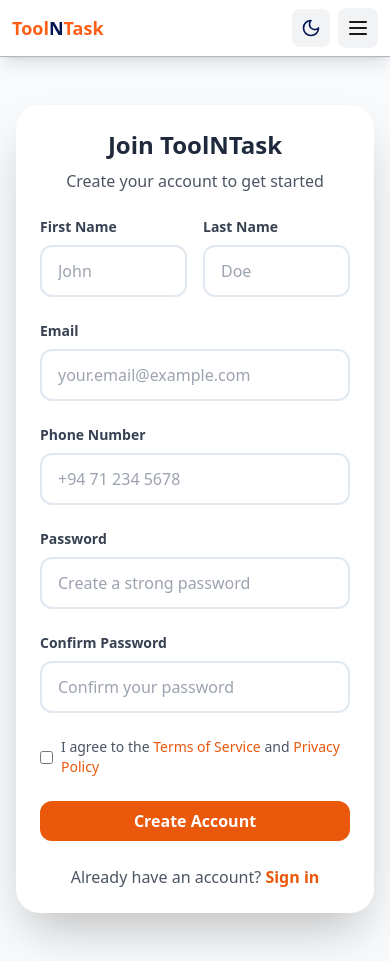
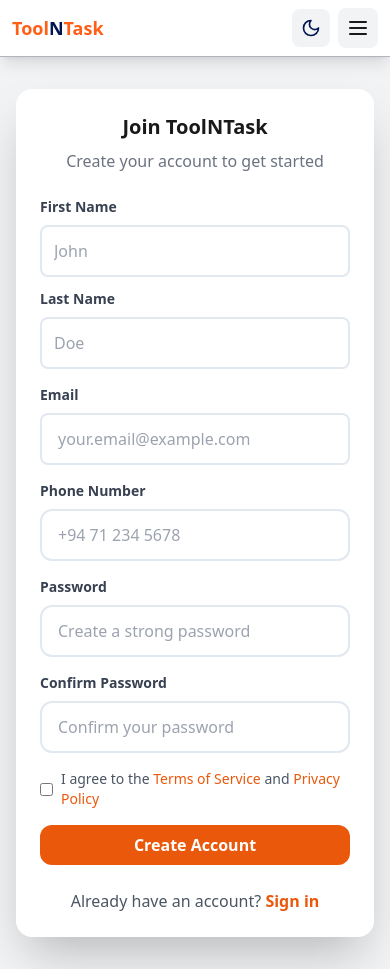
Before and after one commit to SeneshFitzroy/ToolnTask, a Next.js app: page /SignUp in a window 390 px wide. Built offline with nearby package versions, Linux system fonts and the light colour scheme.

Commit message:
feat: Enhanced pages/SignUp.tsx,  - Detailed changes: diff --git a/pages/SignUp.tsx b/pages/SignUp.tsx i... at 01:58 PM +0530, July 03, 2025

```diff
--- a/pages/SignUp.tsx
+++ b/pages/SignUp.tsx
@@ -1,52 +1,85 @@
 
 import Navigation from '../src/components/Navigation';
+import Footer from '../src/components/Footer';
 import { Button } from '../src/components/ui/button';
 import Link from 'next/link';
+import { useState, useEffect } from 'react';
+import { useTheme } from 'next-themes';
 
 export default function SignUp() {
+  const { theme } = useTheme();
+  const [mounted, setMounted] = useState(false);
+
+  useEffect(() => {
+    setMounted(true);
+  }, []);
+
+  if (!mounted) return null;
+
   return (
-    <div className="min-h-screen bg-gray-50 dark:bg-gray-900">
+    <div className="min-h-screen" style={{ backgroundColor: theme === 'dark' ? '#0C0F16' : '#F2F3F5' }}>
       <Navigation />
 
-      <div className="flex items-center justify-center py-12 sm:py-16 px-4 sm:px-6 lg:px-8">
-        <div className="max-w-md w-full">
-          <div className="bg-white dark:bg-gray-800 rounded-3xl shadow-2xl p-6 sm:p-8">
+      <div className="flex items-center justify-center py-8 sm:py-12 lg:py-16 px-4 sm:px-6 lg:px-8">
+        <div className="max-w-sm sm:max-w-md w-full">
+          <div className="rounded-2xl sm:rounded-3xl shadow-2xl p-6 sm:p-8" style={{ backgroundColor: theme === 'dark' ? '#1A1818' : '#FFFFFF' }}>
             <div className="text-center mb-6 sm:mb-8">
-              <h1 className="text-2xl sm:text-3xl font-bold text-slate-800 dark:text-white mb-2">Join ToolNTask</h1>
-              <p className="text-gray-600 dark:text-gray-300">Create your account to get started</p>
+              <h1 className="text-xl sm:text-2xl lg:text-3xl font-bold mb-2" style={{ color: theme === 'dark' ? '#FFFFFF' : '#1A1818' }}>Join ToolNTask</h1>
+              <p style={{ color: theme === 'dark' ? '#B3B5BC' : '#6B7280' }}>Create your account to get started</p>
             </div>
 
-            <form className="space-y-6">
-              <div className="grid grid-cols-2 gap-4">
+            <form className="space-y-4 sm:space-y-6">
+              <div className="grid grid-cols-1 sm:grid-cols-2 gap-3 sm:gap-4">
                 <div>
-                  <label className="block text-sm font-semibold text-gray-700 dark:text-gray-300 mb-2">First Name</label>
+                  <label className="block text-sm font-semibold mb-2" style={{ color: theme === 'dark' ? '#B3B5BC' : '#374151' }}>First Name</label>
                   <input
                     type="text"
-                    className="w-full px-4 py-3 border-2 border-slate-200 dark:border-gray-600 rounded-xl focus:border-orange-600 focus:outline-none bg-white dark:bg-gray-700 text-slate-800 dark:text-white"
+                    className="w-full px-3 sm:px-4 py-3 border-2 rounded-lg sm:rounded-xl focus:outline-none transition-colors"
+                    style={{
+                      borderColor: theme === 'dark' ? '#4B5563' : '#E2E8F0',
+                      backgroundColor: theme === 'dark' ? '#374151' : '#FFFFFF',
+                      color: theme === 'dark' ? '#FFFFFF' : '#1A1818'
+                    }}
                     placeholder="John"
+                    onFocus={(e) => e.currentTarget.style.borderColor = '#FF5E14'}
+                    onBlur={(e) => e.currentTarget.style.borderColor = theme === 'dark' ? '#4B5563' : '#E2E8F0'}
                   />
                 </div>
                 <div>
-                  <label className="block text-sm font-semibold text-gray-700 dark:text-gray-300 mb-2">Last Name</label>
+                  <label className="block text-sm font-semibold mb-2" style={{ color: theme === 'dark' ? '#B3B5BC' : '#374151' }}>Last Name</label>
                   <input
                     type="text"
-                    className="w-full px-4 py-3 border-2 border-slate-200 dark:border-gray-600 rounded-xl focus:border-orange-600 focus:outline-none bg-white dark:bg-gray-700 text-slate-800 dark:text-white"
+                    className="w-full px-3 sm:px-4 py-3 border-2 rounded-lg sm:rounded-xl focus:outline-none transition-colors"
+                    style={{
+                      borderColor: theme === 'dark' ? '#4B5563' : '#E2E8F0',
+                      backgroundColor: theme === 'dark' ? '#374151' : '#FFFFFF',
+                      color: theme === 'dark' ? '#FFFFFF' : '#1A1818'
+                    }}
                     placeholder="Doe"
+                    onFocus={(e) => e.currentTarget.style.borderColor = '#FF5E14'}
+                    onBlur={(e) => e.currentTarget.style.borderColor = theme === 'dark' ? '#4B5563' : '#E2E8F0'}
                   />
                 </div>
               </div>
 
               <div>
-                <label className="block text-sm font-semibold text-gray-700 dark:text-gray-300 mb-2">Email</label>
+                <label className="block text-sm font-semibold mb-2" style={{ color: theme === 'dark' ? '#B3B5BC' : '#374151' }}>Email</label>
                 <input
                   type="email"
-                  className="w-full px-4 py-3 border-2 border-slate-200 dark:border-gray-600 rounded-xl focus:border-orange-600 focus:outline-none bg-white dark:bg-gray-700 text-slate-800 dark:text-white"
+                  className="w-full px-4 py-3 border-2 rounded-lg sm:rounded-xl focus:outline-none transition-colors"
+                  style={{
+                    borderColor: theme === 'dark' ? '#4B5563' : '#E2E8F0',
+                    backgroundColor: theme === 'dark' ? '#374151' : '#FFFFFF',
+                    color: theme === 'dark' ? '#FFFFFF' : '#1A1818'
+                  }}
                   placeholder="your.email@example.com"
+                  onFocus={(e) => e.currentTarget.style.borderColor = '#FF5E14'}
+                  onBlur={(e) => e.currentTarget.style.borderColor = theme === 'dark' ? '#4B5563' : '#E2E8F0'}
                 />
               </div>
 
               <div>
-                <label className="block text-sm font-semibold text-gray-700 dark:text-gray-300 mb-2">Phone Number</label>
+                <label className="block text-sm font-semibold mb-2" style={{ color: theme === 'dark' ? '#B3B5BC' : '#374151' }}>Phone Number</label>
                 <input
                   type="tel"
                   className="w-full px-4 py-3 border-2 border-slate-200 dark:border-gray-600 rounded-xl focus:border-orange-600 focus:outline-none bg-white dark:bg-gray-700 text-slate-800 dark:text-white"
```
